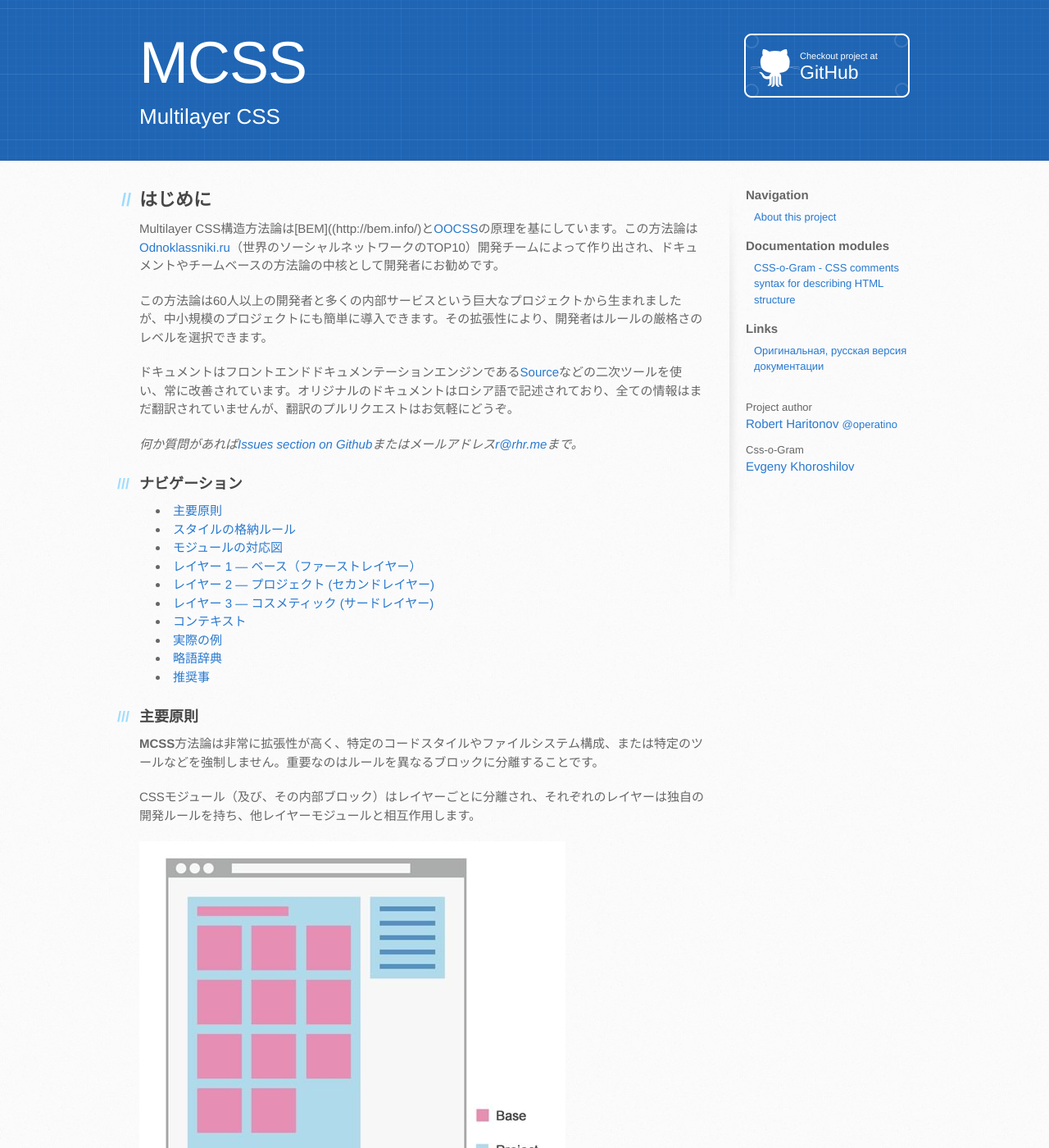
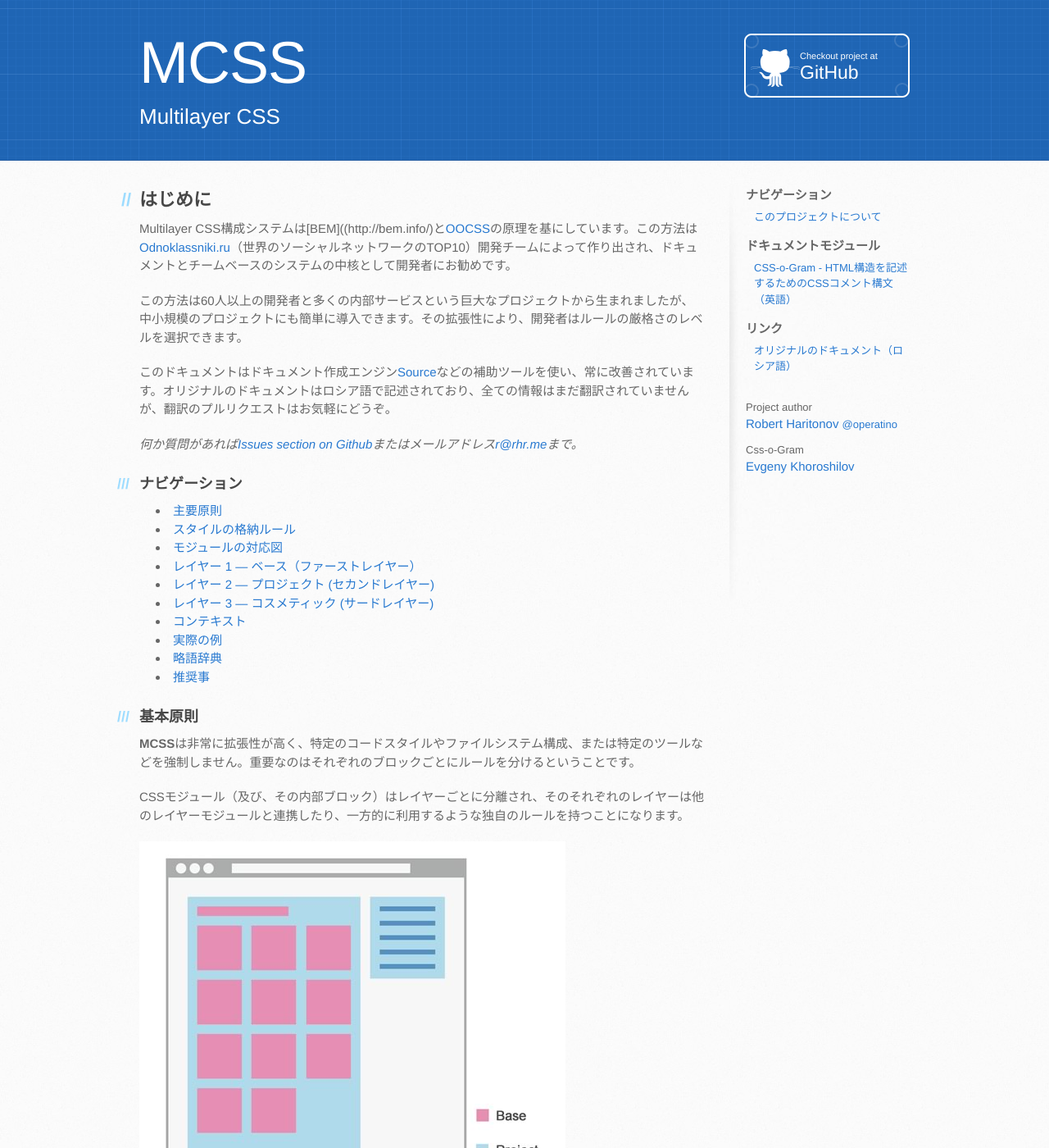
Before and after one commit to robhrt7/MCSS, a Jekyll site: the page built from ja/index.md, in a window 1280 px wide and 1400 px high. Shown: the whole window at 82% size. Built offline with Jekyll 4.4.1, drawn with Linux system fonts in a browser that asks for light colours; Markdown is read by kramdown in place of the engine named in the settings; comment, search, counter and statistics services are not loaded; some of the changed text lies outside the part shown.

Commit message:
Add japanese template and fix text

```diff
--- a/_config.yml
+++ b/_config.yml
@@ -42,3 +42,24 @@
 en-res-navigation: Navigation
 en-res-navigation-modules: Documentation modules
 en-res-navigation-links: Links
+
+
+ja-baseurl: /MCSS/ja
+
+ja-project-url: http://github.com/operatino/MCSS/ja
+ja-project-descr-url: http://github.com/operatino/MCSS/blob/gh-pages/ja/README.md
+
+ja-cssg-author-title: Css-o-Gram
+ja-cssg-author-name: <a href="mailto:eugeny.horoshilov@odnoklassniki.ru">Evgeny Khoroshilov</a>
+
+ja-res-project-author: <a href="http://rhr.me">Robert Haritonov</a>
+ja-res-project-author-twitter: <a href="http://twitter.com/operatino_en">@operatino</a>
+
+ja-res-watch-on-github: Checkout project at
+ja-res-download-archive: Download archive
+ja-res-footer: This site is published through <a href="http://pages.github.com">GitHub Pages</a> based on <a href="http://jekyllrb.com">Jekyll</a>
+ja-res-author: Project author
+
+ja-res-navigation: ナビゲーション
+ja-res-navigation-modules: ドキュメントモジュール
+ja-res-navigation-links: リンク
--- /dev/null
+++ b/_layouts/default-ja.html
@@ -0,0 +1,163 @@
+<!DOCTYPE html>
+<html>
+<head>
+    <meta charset='utf-8' />
+    <meta http-equiv="X-UA-Compatible" content="chrome=1" />
+    <meta name="viewport" content="width=device-width, initial-scale=1">
+
+    {% if page.description %}
+    <meta name="description" content="{{ page.description }}" />
+    {% endif %}
+
+    <link rel="stylesheet" type="text/css" media="screen" href="{{ site.baseurl }}/theme/stylesheets/stylesheet.css">
+    <link rel="stylesheet" type="text/css" href="{{ site.baseurl }}/theme/stylesheets/pygment_trac.css" media="screen" />
+    <link rel="stylesheet" type="text/css" href="{{ site.baseurl }}/theme/stylesheets/print.css" media="print" />
+
+    <!--[if lt IE 9]>
+        <script src="//html5shiv.googlecode.com/svn/trunk/html5.js"></script>
+    <![endif]-->
+
+    <title>{{ page.title }}</title>
+
+    {% if page.styles %}
+    <!-- Page Custom styles -->
+    <style>{{ page.styles }}</style>
+    {% endif %}
+</head>
+
+<body {% if page.context %}class="{{ page.context }}"{% endif %}>
+    <header class="header">
+        <div class="content-wrap">
+            <h1 class="header_t">{{ page.title }}</h1>
+
+            {% if page.description %}
+            <h2 class="header_sub-t">{{ page.description }}</h2>
+            {% endif %}
+
+            <a href="{{ site.project-url }}" class="watch-on-github"><small class="watch-on-github_text">{{ site.ja-res-watch-on-github }}</small> GitHub</a>
+        </div>
+    </header>
+
+    <div class="main">
+        <div class="content-wrap clearfix">
+            <div class="helpers_go-to-nav">
+                <a href="#sidebar">ナビゲーションへ</a>
+            </div>
+
+            <section class="content" id="content">
+                {{ content }}
+
+                <div id="disqus_thread"></div>
+                <script type="text/javascript">
+                    /* * * CONFIGURATION VARIABLES: EDIT BEFORE PASTING INTO YOUR WEBPAGE * * */
+                    var disqus_shortname = 'mcssen'; // required: replace example with your forum shortname
+
+                    /* * * DON'T EDIT BELOW THIS LINE * * */
+                    (function() {
+                        var dsq = document.createElement('script'); dsq.type = 'text/javascript'; dsq.async = true;
+                        dsq.src = '//' + disqus_shortname + '.disqus.com/embed.js';
+                        (document.getElementsByTagName('head')[0] || document.getElementsByTagName('body')[0]).appendChild(dsq);
+                    })();
+                </script>
+                <noscript><a href="http://disqus.com/?ref_noscript">Disqusコメント</a>を閲覧するには、JavaScriptを有効にしてください。</noscript>
+                <a href="http://disqus.com" class="dsq-brlink">comments powered by <span class="logo-disqus">Disqus</span></a>
+
+            </section>
+
+            <aside class="sidebar" id="sidebar">
+                <nav class="navigation">
+
+                    <div class="navigation_t">
+                        {{ site.ja-res-navigation }}
+                    </div>
+
+                    <ul class="navigation_ul">
+                        <li class="navigation_i __link-to-main"><a href="{{ site.ja-baseurl }}">メイン</a></li>
+                        <li class="navigation_i helpers_go-to-content"><a href="#content">コンテンツまでスキップ</a></li>
+                        <li class="navigation_i"><a href="{{ site.ja-project-descr-url }}">このプロジェクトについて</a></li>
+                    </ul>
+
+                    <div class="navigation_t">
+                        {{ site.ja-res-navigation-modules }}
+                    </div>
+
+                    <ul class="navigation_ul">
+                        <li class="navigation_i"><a href="{{ site.baseurl }}/en/modules/cssg.html">CSS-o-Gram - HTML構造を記述するためのCSSコメント構文（英語）</a></li>
+                    </ul>
+
+                    <div class="navigation_t">
+                        {{ site.ja-res-navigation-links }}
+                    </div>
+
+                    <ul class="navigation_ul">
+                        <li class="navigation_i"><a href="{{ site.baseurl }}">オリジナルのドキュメント（ロシア語）</a></li>
+                    </ul>
+
+                </nav>
+
+                <div class="repo-owner">
+                    <div class="repo-owner_t">{{ site.ja-res-author }}</div>
+                    <div class="repo-owner_n">
+                        {{ site.ja-res-project-author }}
+                    </div>
+                    <div class="repo-owner_links">{{ site.ja-res-project-author-twitter }}</div>
+                </div>
+
+                <div class="repo-owner">
+                    <div class="repo-owner_t">{{ site.ja-cssg-author-title }}</div>
+                    <div class="repo-owner_n">
+                        {{ site.ja-cssg-author-name }}
+                    </div>
+                </div>
+            </aside>
+
+            <footer class="footer">
+                <p>{{ site.ja-res-footer }}.</p>
+            </footer>
+        </div>
+    </div>
+
+    <script type="text/javascript">
+      var _gauges = _gauges || [];
+      (function() {
+        var t   = document.createElement('script');
+        t.type  = 'text/javascript';
+        t.async = true;
+        t.id    = 'gauges-tracker';
+        t.setAttribute('data-site-id', '52543edb613f5d1fc7000020');
+        t.src = '//secure.gaug.es/track.js';
+        var s = document.getElementsByTagName('script')[0];
+        s.parentNode.insertBefore(t, s);
+      })();
+    </script>
+
+    <!-- Yandex.Metrika counter -->
+    <script type="text/javascript">
+        (function (d, w, c) {
+            (w[c] = w[c] || []).push(function() {
+                try {
+                    w.yaCounter18211534 = new Ya.Metrika({id:18211534,
+                        trackLinks:true,
+                        accurateTrackBounce:true});
+                } catch(e) { }
+            });
+
+            var n = d.getElementsByTagName("script")[0],
+                    s = d.createElement("script"),
+                    f = function () { n.parentNode.insertBefore(s, n); };
+            s.type = "text/javascript";
+            s.async = true;
+            s.src = (d.location.protocol == "https:" ? "https:" : "http:") + "//mc.yandex.ru/metrika/watch.js";
+
+            if (w.opera == "[object Opera]") {
+                d.addEventListener("DOMContentLoaded", f);
+            } else { f(); }
+        })(document, window, "yandex_metrika_callbacks");
+    </script>
+    <noscript><div><img src="//mc.yandex.ru/watch/18211534" style="position:absolute; left:-9999px;" alt="" /></div></noscript>
+    <!-- /Yandex.Metrika counter -->
+
+    <!-- Based on GitHub Pages Architect template by <a href="http://twitter.com/jasonlong">Jason Long</a> -->
+
+</body>
+</html>
--- a/ja/index.md
+++ b/ja/index.md
@@ -1,16 +1,16 @@
 ---
-layout: default-en
+layout: default-ja
 title: MCSS
 description: Multilayer CSS
 ---
 
 ## はじめに
 
-Multilayer CSS構造方法論は[BEM]((http://bem.info/)と[OOCSS](http://oocss.org/)の原理を基にしています。この方法論は[Odnoklassniki.ru](http://corp.mail.ru/en/communications/odnoklassniki)（世界のソーシャルネットワークのTOP10）開発チームによって作り出され、ドキュメントやチームベースの方法論の中核として開発者にお勧めです。
+Multilayer CSS構成システムは[BEM]((http://bem.info/)と[OOCSS](http://oocss.org/)の原理を基にしています。この方法は[Odnoklassniki.ru](http://corp.mail.ru/en/communications/odnoklassniki)（世界のソーシャルネットワークのTOP10）開発チームによって作り出され、ドキュメントとチームベースのシステムの中核として開発者にお勧めです。
 
-この方法論は60人以上の開発者と多くの内部サービスという巨大なプロジェクトから生まれましたが、中小規模のプロジェクトにも簡単に導入できます。その拡張性により、開発者はルールの厳格さのレベルを選択できます。
+この方法は60人以上の開発者と多くの内部サービスという巨大なプロジェクトから生まれましたが、中小規模のプロジェクトにも簡単に導入できます。その拡張性により、開発者はルールの厳格さのレベルを選択できます。
 
-ドキュメントはフロントエンドドキュメンテーションエンジンである[Source](http://sourcejs.com)などの二次ツールを使い、常に改善されています。オリジナルのドキュメントはロシア語で記述されており、全ての情報はまだ翻訳されていませんが、翻訳のプルリクエストはお気軽にどうぞ。
+このドキュメントはドキュメント作成エンジン[Source](http://sourcejs.com)などの補助ツールを使い、常に改善されています。オリジナルのドキュメントはロシア語で記述されており、全ての情報はまだ翻訳されていませんが、翻訳のプルリクエストはお気軽にどうぞ。
 
 *何か質問があれば[Issues section on Github]({{ site.project-url }}/issues)またはメールアドレス<r@rhr.me>まで。*
 
@@ -28,18 +28,18 @@
 * [推奨事](#recommendations)
 
 <a id="main"></a>
-### 主要原則
+### 基本原則
 
-**MCSS**方法論は非常に拡張性が高く、特定のコードスタイルやファイルシステム構成、または特定のツールなどを強制しません。重要なのはルールを異なるブロックに分離することです。
+**MCSS**は非常に拡張性が高く、特定のコードスタイルやファイルシステム構成、または特定のツールなどを強制しません。重要なのはそれぞれのブロックごとにルールを分けるということです。
 
-CSSモジュール（及び、その内部ブロック）はレイヤーごとに分離され、それぞれのレイヤーは独自の開発ルールを持ち、他レイヤーモジュールと相互作用します。
+CSSモジュール（及び、その内部ブロック）はレイヤーごとに分離され、そのそれぞれのレイヤーは他のレイヤーモジュールと連携したり、一方的に利用するような独自のルールを持つことになります。
 
 ![image]({{ site.baseurl }}/images/modules.jpg)
 
 <a id="style-storing"></a>
 ### スタイルの格納ルール
 
-特定モジュールの全てのスタイルは、分割されたセクションまたはCSSファイルに配置されなければなりません：
+モジュールの全てのスタイルは、分割されたセクションまたはCSSファイルに配置されなければなりません：
 
 {% highlight css %}
 /* モジュール名
@@ -51,7 +51,7 @@
 /* /モジュール名 */
 {% endhighlight %}
 
-同様に、カスケードにより変更されたセレクタも他の親セレクターの近くに格納されます：
+同様に、カスケードにより変更されたセレクターも他の親セレクターの近くに格納されます：
 
 {% highlight css %}
 /* モジュール名
@@ -76,11 +76,11 @@
 /* /モジュール名 */
 {% endhighlight %}
 
-ドキュメントのこの部分は個別のドキュメントモジュールに移動し、より正確に説明する予定です（[ロシア語版]({{ site.baseurl }}/modules/css_placement.html)では既にそうなっています）。
+この章は個別のドキュメントとして、より正確に説明する予定です（[ロシア語版]({{ site.baseurl }}/modules/css_placement.html)では既にそうなっています）。
 
-## ゼロレイヤーまたはファンデーション（下地）
+## ゼロレイヤーすなわちファンデーション（下地）
 
-ファンデーションは、リセットとメインレイアウトのベースを記述した全ページに適用されるわずかに変更可能なスタイルを含みます。
+ファンデーションには、リセットとちょっとした変更を加えるだけのメインレイアウトのベースを記述した、全ページに適用されるスタイルが含まれます。
 
 全てのリセットのようなファンデーションスタイルは、分割ファイルと共通CSSファイルの先頭とのどちらの場合でも、スタート直後に配置されます：
 
@@ -91,7 +91,7 @@
 
 ### スタイルのリンク順序
 
-全てレイヤースタイルは、異なるモジュール／レイヤーのセレクター間の正しい関係を維持するために、正しい順序でページにリンクされなければなりません：
+全てのレイヤースタイルは、異なるモジュール／レイヤーのセレクター間の正しい関係を維持するために、正しい順序でページにリンクされなければなりません：
 
 	0_layer_foundation
 		reset.css
@@ -107,14 +107,14 @@
 <a id="1"></a>
 ## レイヤー 1 — ベース（ファーストレイヤー）
 
-ファーストレイヤーはウェブサイトフレームワークで、インターフェースの中心部分です。最も再利用可能で抽象的な構造に基づいています。
+ファーストレイヤーはウェブサイトの骨子で、インターフェースの中心部分です。最も再利用可能で抽象的な構造に基づいています。
 
 * フォーム
 * ボタン
 * ナビゲーションブロック
 * その他
 
-ベースレイヤースタイルはできるだけデザイナースタイルガイドと統合しなければなりません。ファーストレイヤーのモジュールは、全てのウェブサイトインターフェースに再利用されることを意図しているので、変更することなく他のインターフェース部分にフィットし、適切であるように見えなければなりません。
+ベースレイヤースタイルはできるだけデザイナーのスタイルガイドと統合しなければなりません。ファーストレイヤーのモジュールは、全てのウェブサイトインターフェースに再利用されることを意図しているので、変更することなく他のインターフェース部分にフィットし、適切であるように見えなければなりません。
 
 **プロジェクトにMCSSを導入するときに最初にすべきことは、再利用可能な標準スタイルのセットを作成することです。**
 
@@ -181,7 +181,7 @@
 
 ### ルール
 
-セカンドレイヤーレイアウトでは、可能な限りユニークなCSSクラスの使用が推奨されます。現在のデザインがスタイリングを必要としない場合でも、それに対してユニークなCSSクラスを割り当てることはベタープラクティスです。このようなアプローチはHTMLの構造に影響を与えることなく、正しいスタイルを簡単に可能にする個々のレイアウトブロックに更なる可能性を提供します。
+セカンドレイヤーレイアウトでは、可能な限りユニークなCSSクラスの使用が推奨されます。現在のデザインがスタイリングを必要としない場合でも、それに対してユニークなCSSクラスを割り当てることはベタープラクティスです。このようなアプローチにより、HTMLの構造に影響を与えることなく正しいスタイルを容易に適用できるようになり、個々のレイアウトブロックごとに有用性を維持できるようになるでしょう。
 
 ベースレイヤーのみと作用する独立したインターフェースブロックの各モジュールはできる限り分離される必要があります。
 
@@ -240,7 +240,7 @@
 * シンプルなOOCSS - 少数のプロパティで構成されるCSSクラス（.font-size_XL, .margin-t_L）
 * グローバルな修飾子
 
-この方法論を利用するいくつかのケースではこのレイヤーは存在しないかもしれません。しかし大きなプロジェクトにおけるこのレイヤーは、スタイルの重複問題を解決し、稀にある非プロジェクトモジュールの記述を「DRY」なまま可能にします。
+MCSSを利用するいくつかのケースではこのレイヤーは存在しないかもしれません。しかし大きなプロジェクトにおけるこのレイヤーは、スタイルの重複問題を解決し、稀にある非プロジェクトモジュールの記述を「DRY」なまま可能にします。
 
 ### ルール
 
@@ -298,7 +298,7 @@
 
 2つ目の[デモ]({{ site.baseurl }}/examples/mcss_with_bootstrap/)では、ファースト（ベース）レイヤーとしてのBootstrapを持つMCSSがどのように動作するかを確認できます。
 
-プロジェクトのサイトも同様にMCSS方法論でデザインされています。[ソース]({{ site.baseurl }}/theme/stylesheets/stylesheet.css)を見るのをためらったりしないでください。
+プロジェクトのサイトも同様にMCSSでデザインされています。[ソース]({{ site.baseurl }}/theme/stylesheets/stylesheet.css)を見るのをためらったりしないでください。
 
 <a id="dictionary"></a>
 ### 略語辞典
@@ -386,14 +386,14 @@
 
     w - wrapper
 
-将来的には、辞典は別のドキュメントモジュールに移動する予定です。
+将来的には、辞典は別のドキュメントに移動する予定です。
 
 <a id="recommendations"></a>
 ## 推奨事
 
 ### コードスタイル
 
-方法論に加えて、コード品質を向上させるために次に挙げる便利プラクティスの利用をお勧めします：
+MCSSに加えて、コード品質を向上させるために以下に挙げる便利な実例の利用をお勧めします：
 
 * [Principles of writing consistent, idiomatic CSS](https://github.com/necolas/idiomatic-css)
 * [Google HTML/CSS style guide](http://google-styleguide.googlecode.com/svn/trunk/htmlcssguide.xml) - HTMLとCSSのコード設定のためのスタイルガイド
```
Also changed, not shown: other parts of ja/index.md (+1 -1 lines), ja/README.md (+2 -2 lines).
